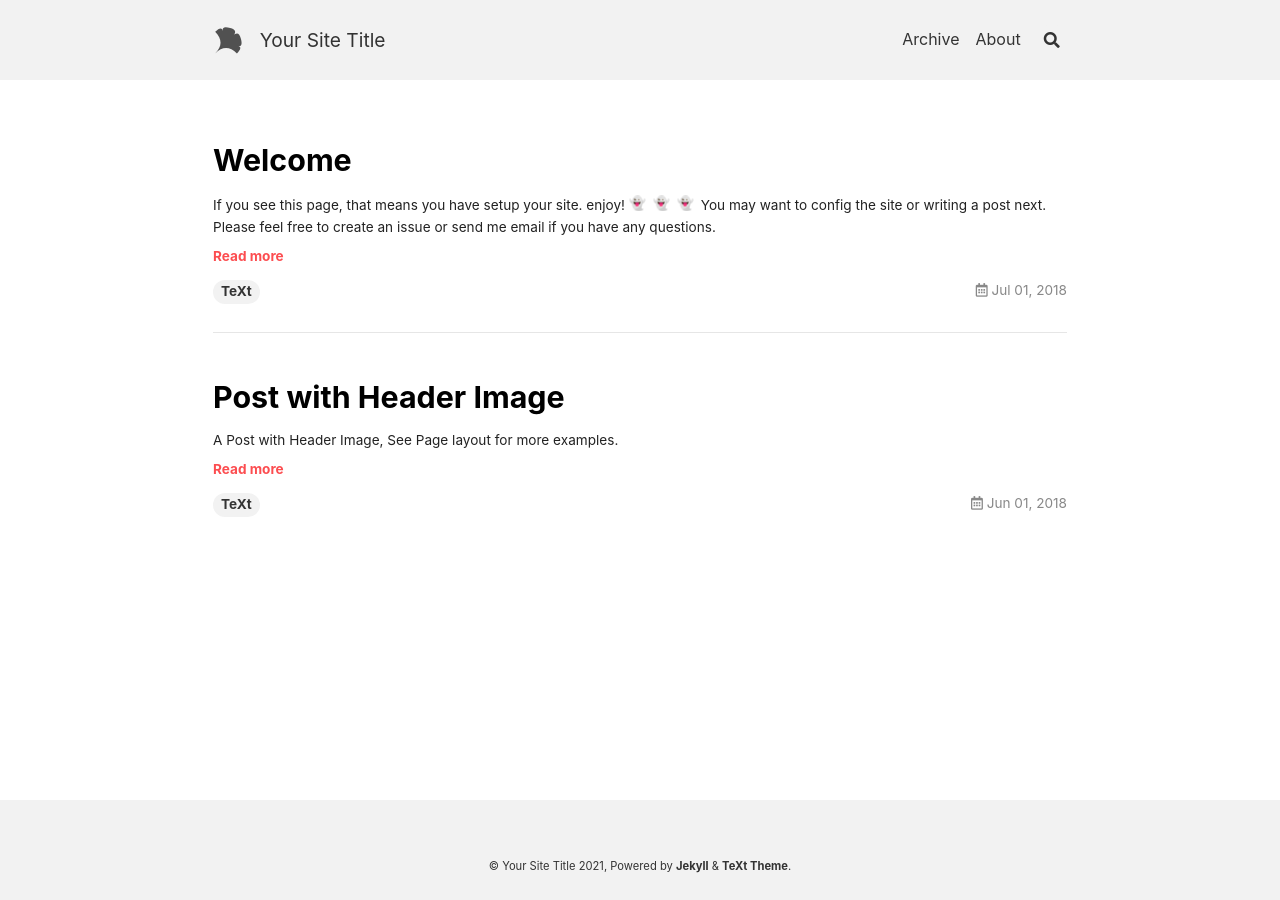
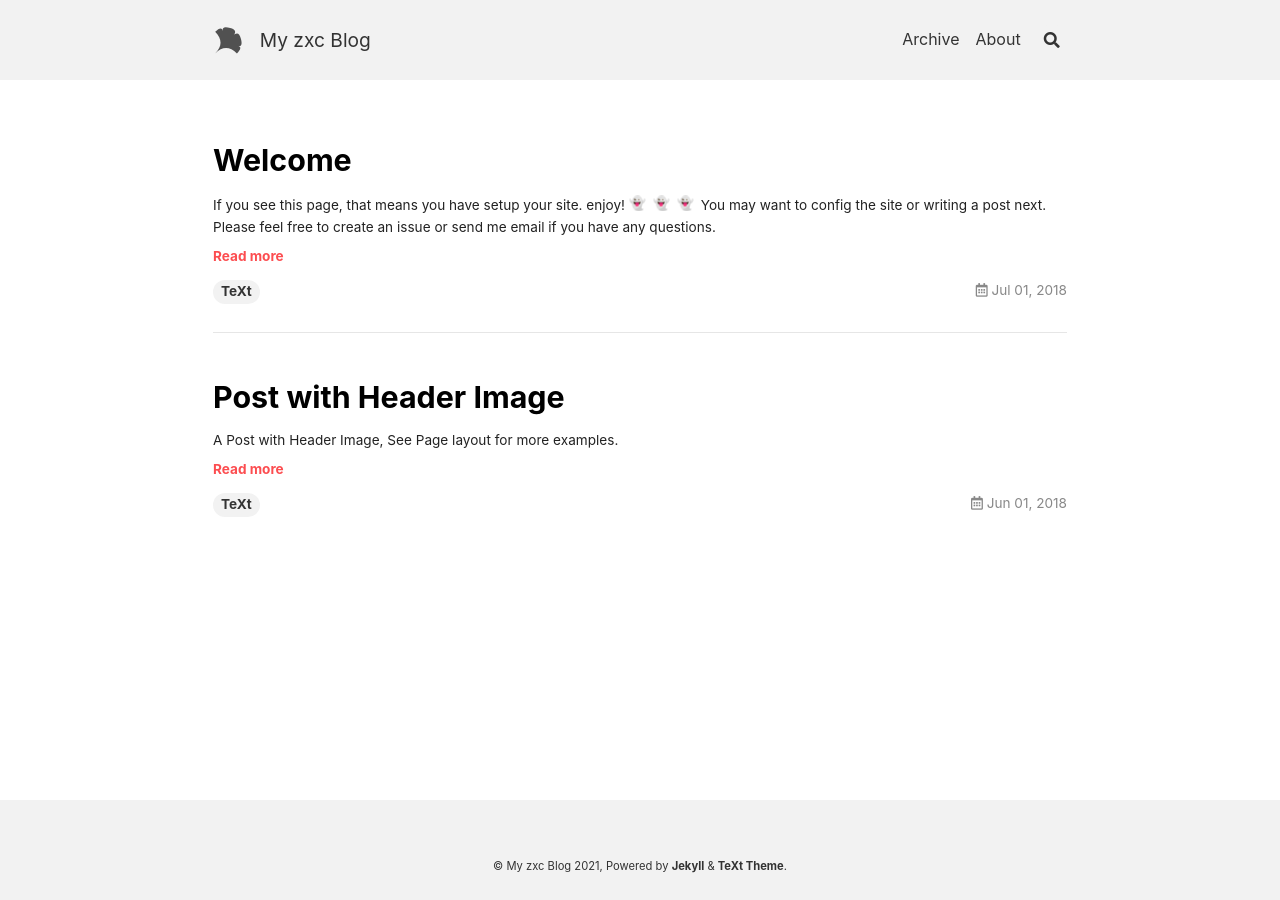
Before and after one commit to zxc1ccc/-zxc1ccc.github.io, a Jekyll site: the page built from index.html, in a window 1280 px wide. Built offline with Jekyll 4.4.1, drawn with Linux system fonts in a browser that asks for light colours; nearby versions of some CDN libraries; emoji names are drawn with the system emoji font; the list of posts is cut into pages by our own code.

Commit message:
change config yaml

```diff
--- a/_config.yml
+++ b/_config.yml
@@ -20,24 +20,24 @@ text_skin: default # "default" (default), "dark", "forest", "ocean", "chocolate"
 highlight_theme: default # "default" (default), "tomorrow", "tomorrow-night", "tomorrow-night-eighties", "tomorrow-night-blue", "tomorrow-night-bright"
 url     : # the base hostname & protocol for your site e.g. https://www.someone.com
 baseurl : # does not include hostname
-title   : Your Site Title
+title   : My zxc Blog
 description: > # this means to ignore newlines until "Language & timezone"
   Your Site Description
 
 
 ## => Language and Timezone
 ##############################
-lang: # the language of your site, default as "en"
-timezone: # see https://en.wikipedia.org/wiki/List_of_tz_database_time_zones for the available values
+lang: cn # the language of your site, default as "en"
+timezone: Asia/Shanghai # see https://en.wikipedia.org/wiki/List_of_tz_database_time_zones for the available values
 
 
 ## => Author and Social
 ##############################
 author:
   type      : # "person" (default), "organization"
-  name      : Your Name
+  name      : zx1ccc
   url       :
-  avatar    : # path or url of avatar image (square)
+  avatar    : http://q1.qlogo.cn/g?b=qq&nk=2011563741&s=640  # path or url of avatar image (square)
   bio       : I am an amazing person.
   email     :
   facebook  : # "user_name" the last part of your profile url, e.g. https://www.facebook.com/user_name
@@ -55,7 +55,7 @@ author:
 
 ## => GitHub Repository (if the site is hosted by GitHub)
 ##############################
-repository: user_name/repo_name
+repository: zxc1ccc/zxc1ccc.github.io
 repository_tree: master
 
 
@@ -102,7 +102,7 @@ paginate_path: /page:num # don't change this unless for special need
 
 ## => Sources
 ##############################
-sources: # bootcdn (default), unpkg
+sources: unpkg # bootcdn (default), unpkg
 
 
 ## => Sharing
```
